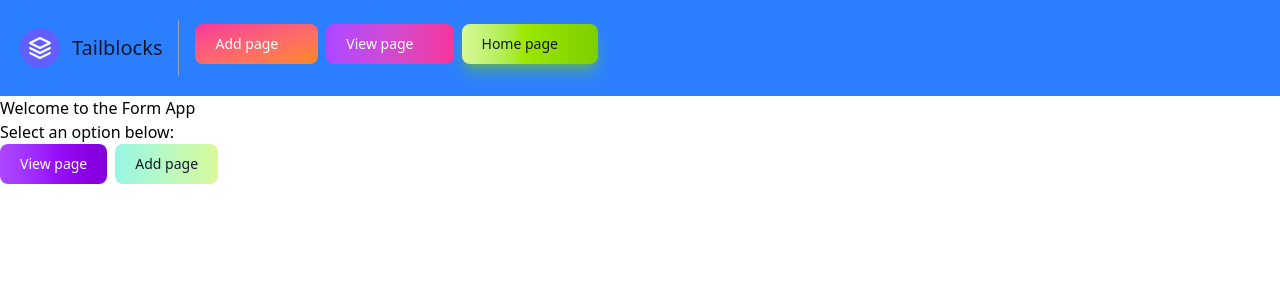
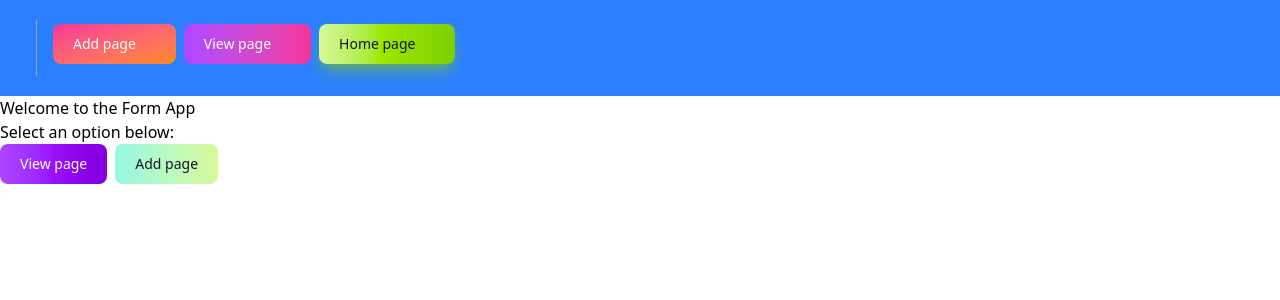
Before and after one commit to shyam8716/PROJECT-NARASIMHA, a React (Vite) app in the folder FONTEND/my-vite-app/: page / in a window 1280 px wide. Shown: the top 300 px of the page. Built offline with nearby package versions, Linux system fonts and the light colour scheme.

Commit message:
Replaced old folder with new folder

```diff
--- a/FONTEND/my-vite-app/src/Routing.jsx
+++ b/FONTEND/my-vite-app/src/Routing.jsx
@@ -7,19 +7,6 @@
       <header className="text-gray-600 body-font">
         <div className="container mx-auto flex flex-wrap p-5 flex-col md:flex-row items-center">
           <a className="flex title-font font-medium items-center text-gray-900 mb-4 md:mb-0">
-            <svg
-              xmlns="http://www.w3.org/2000/svg"
-              fill="none"
-              stroke="currentColor"
-              strokeLinecap="round"
-              strokeLinejoin="round"
-              strokeWidth="2"
-              className="w-10 h-10 text-white p-2 bg-indigo-500 rounded-full"
-              viewBox="0 0 24 24"
-            >
-              <path d="M12 2L2 7l10 5 10-5-10-5zM2 17l10 5 10-5M2 12l10 5 10-5"></path>
-            </svg>
-            <span className="ml-3 text-xl">Tailblocks</span>
           </a>
           <nav className="md:mr-auto md:ml-4 md:py-1 md:pl-4 md:border-l md:border-gray-400 flex flex-wrap items-center text-base justify-center">
             <button type="button" class="text-white bg-gradient-to-br from-pink-500 to-orange-400 hover:bg-gradient-to-bl focus:ring-4 focus:outline-none focus:ring-pink-200 dark:focus:ring-pink-800 font-medium rounded-lg text-sm px-5 py-2.5 text-center me-2 mb-2"><Link
```
